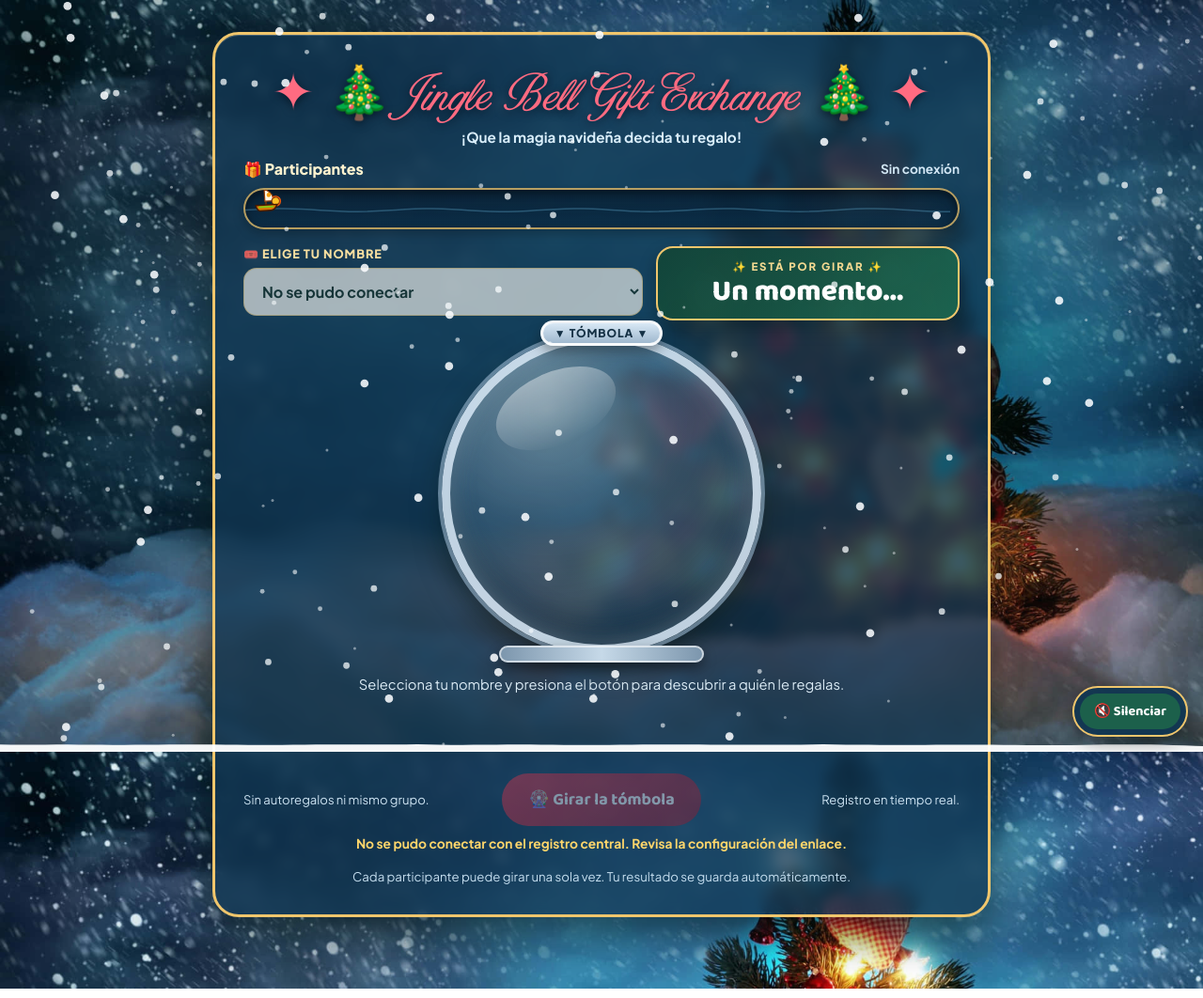
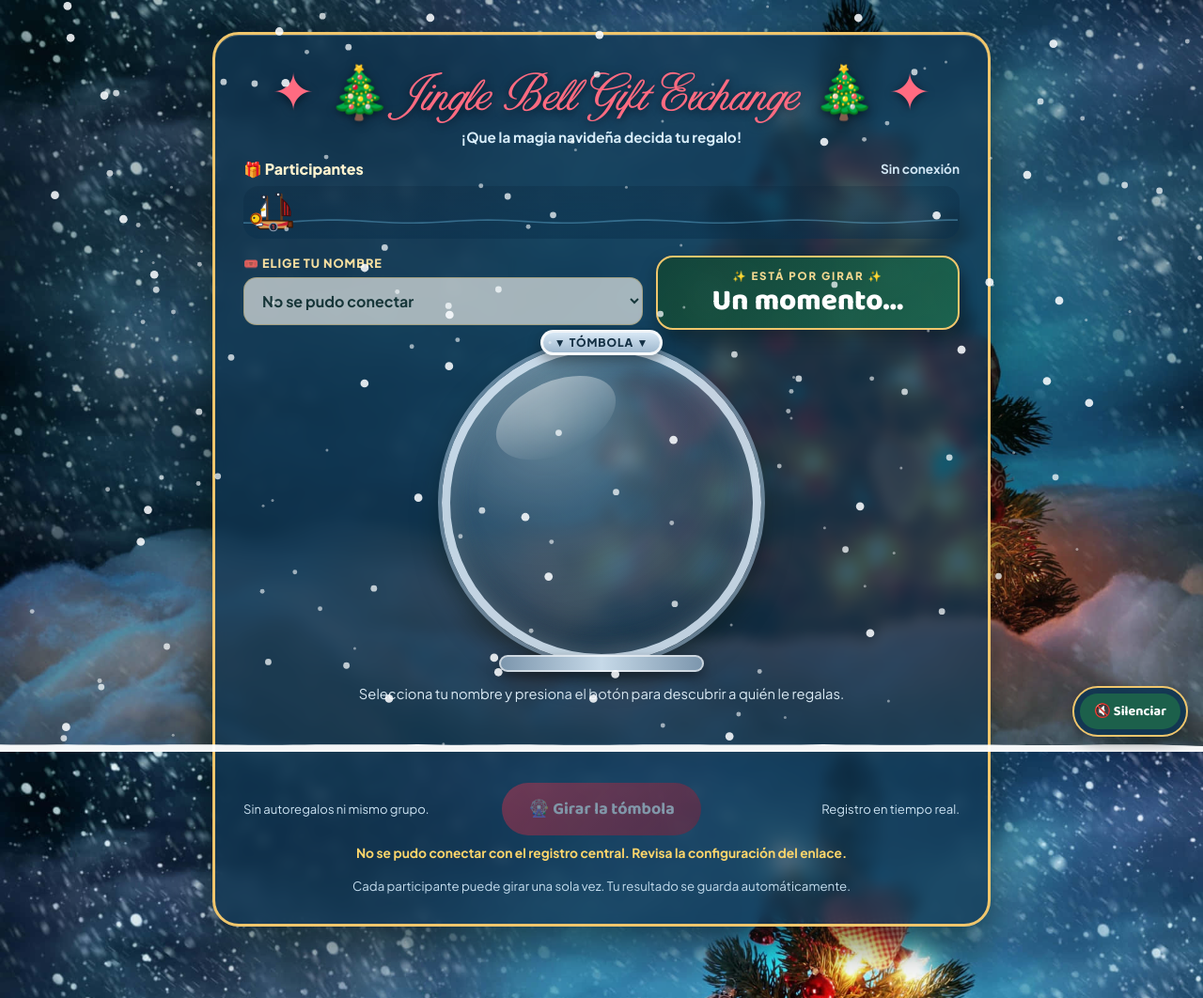
Before and after one commit to DrCimi/tombola-navidena, a plain HTML site: page index.html in a window 1280 px wide. Shown: the whole page at 94% size. Drawn offline with Linux system fonts and the light colour scheme.

Commit message:
index.html

```diff
--- a/index.html
+++ b/index.html
@@ -104,16 +104,15 @@ h1{
   font-weight:700;
 }
 
-/* Medidor de mar con el Thousand Sunny */
+/* Medidor de mar sin borde: olas limpias + Thousand Sunny de perfil */
 .sea-progress-wrap{
   position:relative;
-  height:44px;
-  background:linear-gradient(180deg, rgba(7, 28, 46, 0.78), rgba(11, 44, 70, 0.9));
-  border:2px solid rgba(240, 198, 108, 0.75);
-  border-radius:22px;
+  height:56px;
+  background:linear-gradient(180deg, rgba(8, 34, 56, 0.25) 0%, rgba(10, 48, 76, 0.52) 100%);
+  border:none;
+  border-radius:16px;
   overflow:hidden;
-  margin:10px 0 18px;
-  box-shadow:inset 0 3px 10px rgba(0, 0, 0, 0.45), 0 4px 12px rgba(0, 0, 0, 0.25);
+  margin:8px 0 18px;
 }
 #seaTrackCanvas{
   width:100%;
@@ -482,7 +481,7 @@ button:disabled{opacity:.45;cursor:not-allowed;box-shadow:none}
 @media(max-width:430px){
   main{padding:14px 10px 68px}
   .panel{border-radius:22px}
-  .sea-progress-wrap{height:40px}
+  .sea-progress-wrap{height:52px}
 }
 </style>
 </head>
@@ -501,7 +500,7 @@ button:disabled{opacity:.45;cursor:not-allowed;box-shadow:none}
    <span id="count" class="counter">Conectando…</span>
   </div>
   <div class="sea-progress-wrap">
-   <canvas id="seaTrackCanvas" width="780" height="44" role="img" aria-label="Medidor de avance del Thousand Sunny sobre el mar"></canvas>
+   <canvas id="seaTrackCanvas" width="780" height="56" role="img" aria-label="Medidor de avance del Thousand Sunny sobre el mar"></canvas>
   </div>
 
   <div class="controls-grid">
@@ -878,80 +877,156 @@ function drawOnePieceConfettiItem(ctx, p){
   ctx.restore();
 }
 
-/* Dibujo del Thousand Sunny navegando sobre el medidor de mar */
+/* Dibujo fiel de perfil del Thousand Sunny (proa a la izquierda, navegando hacia la derecha) */
 function drawThousandSunny(ctx, x, y, tiltAngle){
   ctx.save();
   ctx.translate(x, y);
   ctx.rotate(tiltAngle);
+  ctx.scale(1.18, 1.18);
   ctx.lineCap = "round";
   ctx.lineJoin = "round";
 
-  // Mástil principal y vela mayor con sol/estrella del Sunny
-  ctx.strokeStyle = "#5c3419";
-  ctx.lineWidth = 2.2;
+  // Mástil delantero y mástil trasero
+  ctx.strokeStyle = "#6b3e1e";
+  ctx.lineWidth = 2.1;
   ctx.beginPath();
-  ctx.moveTo(0, 2);
-  ctx.lineTo(0, -18);
+  ctx.moveTo(-4, 2);
+  ctx.lineTo(-4, -22);
+  ctx.moveTo(9, 2);
+  ctx.lineTo(9, -24);
   ctx.stroke();
 
-  ctx.fillStyle = "#fff9e6";
-  ctx.strokeStyle = "#92400e";
-  ctx.lineWidth = 1.2;
+  // Banderas Jolly Roger en ambos mástiles
+  [
+    { mx: -4, my: -23.5 },
+    { mx: 9, my: -25.5 }
+  ].forEach(f => {
+    ctx.fillStyle = "#1e293b";
+    ctx.fillRect(f.mx - 5.5, f.my, 5.5, 3.2);
+    ctx.fillStyle = "#f8fafc";
+    ctx.beginPath();
+    ctx.arc(f.mx - 2.7, f.my + 1.6, 1.05, 0, Math.PI * 2);
+    ctx.fill();
+  });
+
+  // Vela frontal blanca con guiño de sombrero de paja
+  ctx.fillStyle = "#f8fafc";
+  ctx.strokeStyle = "#475569";
+  ctx.lineWidth = 1;
   ctx.beginPath();
-  ctx.moveTo(-1, -16);
-  ctx.quadraticCurveTo(9, -11, 8, -3);
-  ctx.lineTo(-1, -3);
+  ctx.moveTo(-4.5, -18);
+  ctx.quadraticCurveTo(-11.5, -11, -9.5, -3.5);
+  ctx.lineTo(-4.5, -4);
   ctx.closePath();
   ctx.fill();
   ctx.stroke();
 
-  // Emblema dorado en la vela
-  ctx.fillStyle = "#f59e0b";
+  ctx.fillStyle = "#eab308";
   ctx.beginPath();
-  ctx.arc(3.5, -9.5, 2.3, 0, Math.PI * 2);
+  ctx.ellipse(-7.5, -10.5, 2.2, 1.3, -0.2, 0, Math.PI * 2);
   ctx.fill();
 
-  // Bandera pirata pequeña en la punta del mástil
-  ctx.fillStyle = "#1e293b";
-  ctx.fillRect(-5, -19.5, 5, 3.2);
-  ctx.fillStyle = "#f8fafc";
+  // Vela trasera roja a rayas oscuras (característica de la imagen)
+  ctx.save();
   ctx.beginPath();
-  ctx.arc(-2.5, -17.9, 1.1, 0, Math.PI * 2);
+  ctx.moveTo(9.5, -20);
+  ctx.quadraticCurveTo(18.5, -13, 17, -4.5);
+  ctx.lineTo(9.5, -5);
+  ctx.closePath();
+  ctx.fillStyle = "#b91c1c";
   ctx.fill();
-
-  // Mascarón de león dorado en la proa (derecha)
-  ctx.fillStyle = "#fbbf24";
-  ctx.strokeStyle = "#78350f";
+  ctx.clip();
+
+  ctx.fillStyle = "#1e1b24";
+  for(let sx = 10; sx <= 18; sx += 2.6){
+    ctx.fillRect(sx, -22, 1.2, 20);
+  }
+  ctx.restore();
+
+  ctx.strokeStyle = "#450a0a";
+  ctx.lineWidth = 0.9;
+  ctx.beginPath();
+  ctx.moveTo(9.5, -20);
+  ctx.quadraticCurveTo(18.5, -13, 17, -4.5);
+  ctx.lineTo(9.5, -5);
+  ctx.closePath();
+  ctx.stroke();
+
+  // Propulsor trasero de madera en popa (derecha)
+  ctx.fillStyle = "#78350f";
+  ctx.strokeStyle = "#3b1706";
+  ctx.lineWidth = 1.1;
+  ctx.fillRect(14.5, 0.5, 4.2, 5.2);
+  ctx.strokeRect(14.5, 0.5, 4.2, 5.2);
+
+  // Casco base de madera
+  ctx.fillStyle = "#d99b52";
+  ctx.strokeStyle = "#3b1d0a";
   ctx.lineWidth = 1.2;
   ctx.beginPath();
-  ctx.arc(10.5, -2.5, 4.2, 0, Math.PI * 2);
-  ctx.fill();
-  ctx.stroke();
-
-  // Melena del león
-  ctx.strokeStyle = "#ea580c";
-  ctx.lineWidth = 1.4;
-  ctx.beginPath();
-  ctx.arc(10.5, -2.5, 5.1, -Math.PI * 0.7, Math.PI * 0.55);
-  ctx.stroke();
-
-  // Casco del barco
-  ctx.fillStyle = "#d97706";
-  ctx.strokeStyle = "#451a03";
-  ctx.lineWidth = 1.4;
-  ctx.beginPath();
-  ctx.moveTo(-11, 1);
-  ctx.lineTo(12, 1);
-  ctx.quadraticCurveTo(9, 7, 5, 7);
-  ctx.lineTo(-7, 7);
-  ctx.quadraticCurveTo(-10, 6, -11, 1);
+  ctx.moveTo(-14, -1);
+  ctx.lineTo(15, 0);
+  ctx.lineTo(13.5, 6.8);
+  ctx.lineTo(-10.5, 6.8);
+  ctx.quadraticCurveTo(-13.5, 5.5, -14, -1);
   ctx.closePath();
   ctx.fill();
   ctx.stroke();
 
-  // Franja verde/clara en el casco
-  ctx.fillStyle = "#84cc16";
-  ctx.fillRect(-8, 2.2, 16, 1.8);
+  // Franja roja curva del casco del Sunny
+  ctx.fillStyle = "#c82333";
+  ctx.beginPath();
+  ctx.moveTo(-13.5, -1);
+  ctx.quadraticCurveTo(-5, 4.5, 4, 3.2);
+  ctx.quadraticCurveTo(9, 2.5, 14.8, 0.2);
+  ctx.lineTo(14.5, 3.6);
+  ctx.quadraticCurveTo(5, 6.2, -13.5, 2.2);
+  ctx.closePath();
+  ctx.fill();
+
+  // Rueda lateral con el número "1"
+  ctx.fillStyle = "#1e293b";
+  ctx.strokeStyle = "#94a3b8";
+  ctx.lineWidth = 1;
+  ctx.beginPath();
+  ctx.arc(1.5, 5.2, 3.6, 0, Math.PI * 2);
+  ctx.fill();
+  ctx.stroke();
+
+  ctx.fillStyle = "#ef4444";
+  ctx.font = "800 5.2px 'Plus Jakarta Sans', sans-serif";
+  ctx.textAlign = "center";
+  ctx.textBaseline = "middle";
+  ctx.fillText("1", 1.5, 5.4);
+
+  // Hueso blanco bajo el mascarón de león
+  ctx.fillStyle = "#f8fafc";
+  ctx.strokeStyle = "#475569";
+  ctx.lineWidth = 0.9;
+  ctx.beginPath();
+  ctx.roundRect(-14.5, 1.5, 6.5, 2.6, 1.3);
+  ctx.fill();
+  ctx.stroke();
+
+  // Mascarón de león dorado + melena naranja en la proa (izquierda)
+  ctx.fillStyle = "#ea580c";
+  ctx.beginPath();
+  ctx.arc(-13.8, -2.5, 5.3, 0, Math.PI * 2);
+  ctx.fill();
+
+  ctx.fillStyle = "#facc15";
+  ctx.strokeStyle = "#78350f";
+  ctx.lineWidth = 1.1;
+  ctx.beginPath();
+  ctx.arc(-14.5, -2.5, 4.1, 0, Math.PI * 2);
+  ctx.fill();
+  ctx.stroke();
+
+  // Ojo del león
+  ctx.fillStyle = "#1e293b";
+  ctx.beginPath();
+  ctx.arc(-15.7, -3.2, 0.95, 0, Math.PI * 2);
+  ctx.fill();
 
   ctx.restore();
 }
@@ -966,7 +1041,7 @@ function stepSeaProgress(){
   const wrap = canvas.parentElement;
   if(wrap){
     const targetW = Math.max(240, Math.floor(wrap.clientWidth));
-    const targetH = Math.max(36, Math.floor(wrap.clientHeight));
+    const targetH = Math.max(44, Math.floor(wrap.clientHeight));
     if(canvas.width !== targetW) canvas.width = targetW;
     if(canvas.height !== targetH) canvas.height = targetH;
   }
@@ -974,7 +1049,7 @@ function stepSeaProgress(){
   const ctx = canvas.getContext("2d");
   const w = canvas.width;
   const h = canvas.height;
-  const t = performance.now() * 0.004;
+  const t = performance.now() * 0.0038;
 
   currentSunnyRatio += (targetProgressRatio - currentSunnyRatio) * 0.08;
   if(Math.abs(targetProgressRatio - currentSunnyRatio) < 0.0005){
@@ -983,20 +1058,20 @@ function stepSeaProgress(){
 
   ctx.clearRect(0, 0, w, h);
 
-  const seaTopBase = h * 0.44;
+  const seaTopBase = h * 0.62;
   const fillWidth = Math.max(0, Math.min(w, w * currentSunnyRatio));
 
-  // Agua recorrida (mar luminoso con olas)
+  // Agua recorrida con olas animadas y espuma
   if(fillWidth > 1){
     ctx.save();
     ctx.beginPath();
     ctx.moveTo(0, h);
     const step = 8;
     for(let x = 0; x <= fillWidth; x += step){
-      const wave = Math.sin(x * 0.045 + t * 1.4) * 2.4 + Math.cos(x * 0.025 - t) * 1.3;
+      const wave = Math.sin(x * 0.042 + t * 1.35) * 2.5 + Math.cos(x * 0.022 - t) * 1.4;
       ctx.lineTo(x, seaTopBase + wave);
     }
-    ctx.lineTo(fillWidth, seaTopBase + Math.sin(fillWidth * 0.045 + t * 1.4) * 2.4);
+    ctx.lineTo(fillWidth, seaTopBase + Math.sin(fillWidth * 0.042 + t * 1.35) * 2.5);
     ctx.lineTo(fillWidth, h);
     ctx.closePath();
 
@@ -1007,41 +1082,40 @@ function stepSeaProgress(){
     ctx.fillStyle = waterGrad;
     ctx.fill();
 
-    // Espuma blanca en la cresta de las olas recorridas
     ctx.beginPath();
     for(let x = 0; x <= fillWidth; x += step){
-      const wave = Math.sin(x * 0.045 + t * 1.4) * 2.4 + Math.cos(x * 0.025 - t) * 1.3;
+      const wave = Math.sin(x * 0.042 + t * 1.35) * 2.5 + Math.cos(x * 0.022 - t) * 1.4;
       const wy = seaTopBase + wave;
       if(x === 0) ctx.moveTo(x, wy);
       else ctx.lineTo(x, wy);
     }
-    ctx.strokeStyle = "rgba(240, 249, 255, 0.85)";
+    ctx.strokeStyle = "rgba(240, 249, 255, 0.88)";
     ctx.lineWidth = 2.2;
     ctx.stroke();
     ctx.restore();
   }
 
-  // Olas suaves en el resto del mar por recorrer
+  // Olas sutiles en el tramo restante sin marco ni borde
   ctx.save();
   ctx.beginPath();
   for(let x = Math.floor(fillWidth); x <= w; x += 10){
-    const wave = Math.sin(x * 0.04 + t * 1.1) * 1.6;
-    const wy = seaTopBase + 4 + wave;
+    const wave = Math.sin(x * 0.038 + t * 1.05) * 1.6;
+    const wy = seaTopBase + 3 + wave;
     if(x === Math.floor(fillWidth)) ctx.moveTo(x, wy);
     else ctx.lineTo(x, wy);
   }
-  ctx.strokeStyle = "rgba(125, 211, 252, 0.28)";
-  ctx.lineWidth = 1.5;
+  ctx.strokeStyle = "rgba(125, 211, 252, 0.34)";
+  ctx.lineWidth = 1.6;
   ctx.stroke();
   ctx.restore();
 
-  // Posición del Thousand Sunny sobre el mar
-  const marginX = 22;
+  // Posición del Thousand Sunny con margen para que no se corte
+  const marginX = 30;
   const usableW = Math.max(20, w - marginX * 2);
   const shipX = marginX + usableW * currentSunnyRatio;
-  const shipWave = Math.sin(shipX * 0.045 + t * 1.4) * 2.4 + Math.cos(shipX * 0.025 - t) * 1.3;
-  const shipY = seaTopBase + shipWave - 2;
-  const tilt = Math.cos(shipX * 0.045 + t * 1.4) * 0.08;
+  const shipWave = Math.sin(shipX * 0.042 + t * 1.35) * 2.5 + Math.cos(shipX * 0.022 - t) * 1.4;
+  const shipY = seaTopBase + shipWave - 1;
+  const tilt = Math.cos(shipX * 0.042 + t * 1.35) * 0.065;
 
   drawThousandSunny(ctx, shipX, shipY, tilt);
 
```
